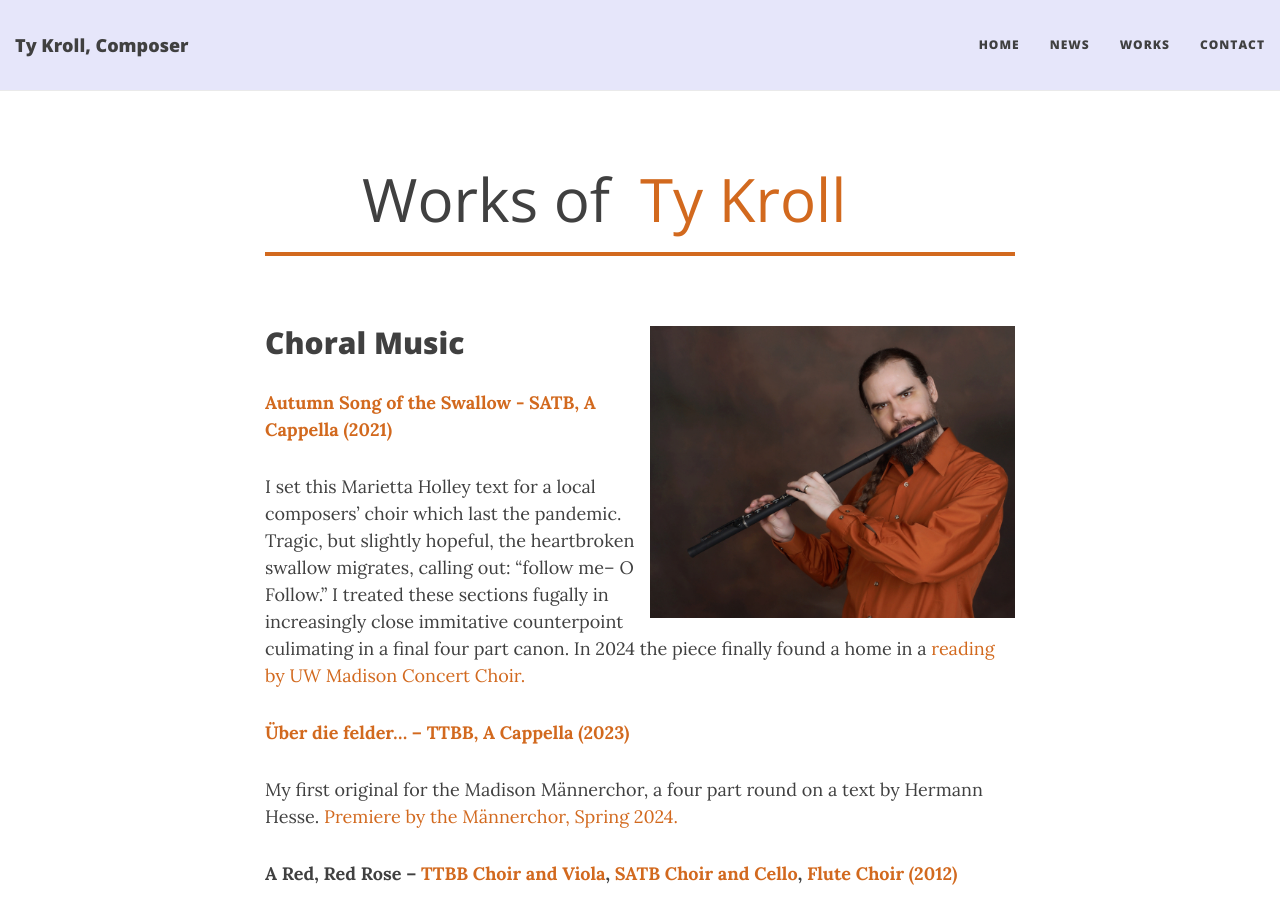
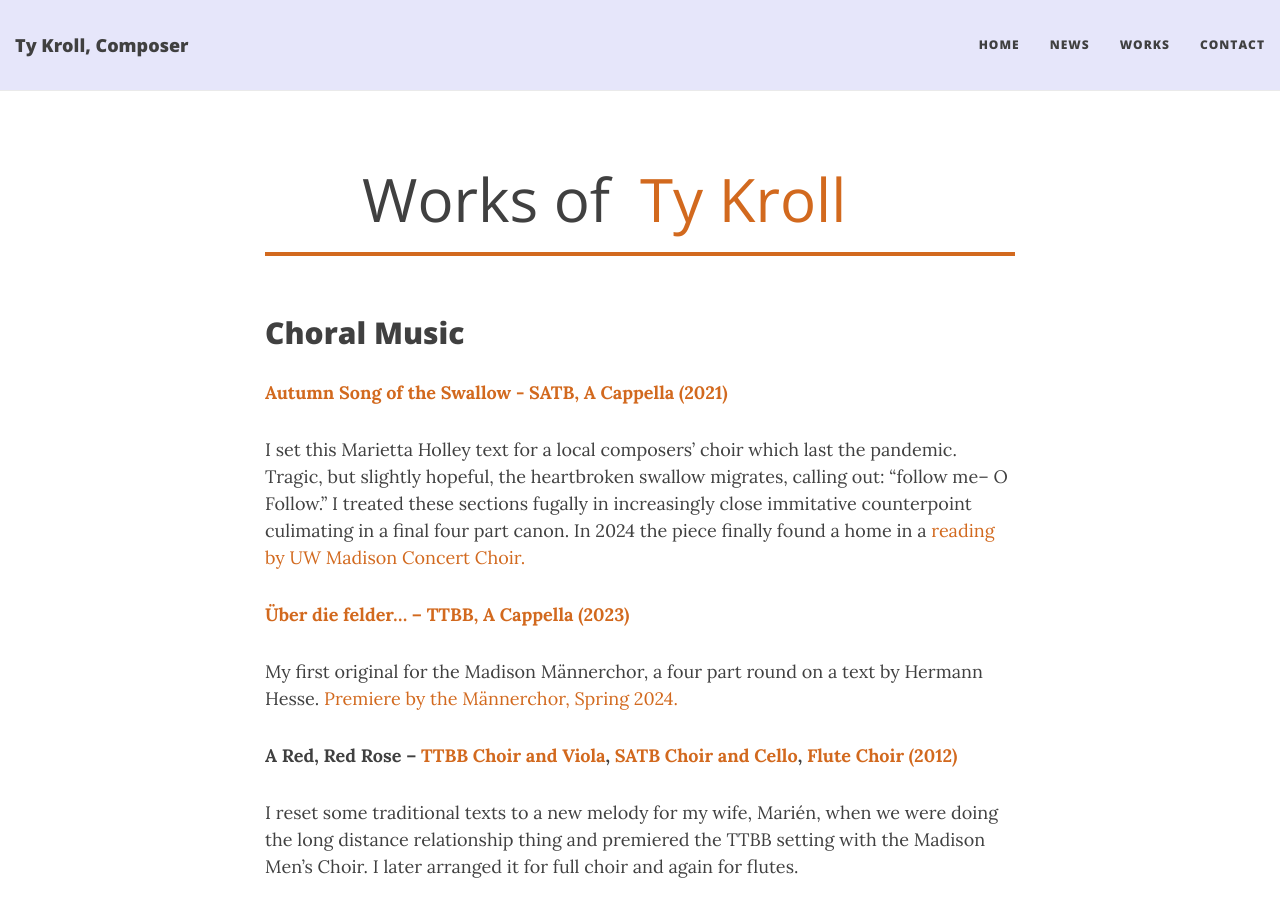
Before and after one commit to ctrueden/tykroll.com, a Jekyll site: the page built from works.md, in a window 1280 px wide and 900 px high. Built offline with Jekyll 4.4.1, drawn with Linux system fonts in a browser that asks for light colours; nearby versions of some CDN libraries.

Commit message:
Update works.md

```diff
--- a/works.md
+++ b/works.md
@@ -2,8 +2,6 @@
 title: Works of
 subtitle: Ty Kroll
 ---
-
-<img src="/img/Ty3.jpg" style="float: right; width: 50%; padding-left: 10px">
 
 ## Choral Music
 
@@ -40,6 +38,8 @@ I set this standard for the UW Men’s Choir. For the premiere we doubled the ba
 __[Saint Louis Blues – SATB Divisi, A Cappella (2015)](https://www.musicnotes.com/sheetmusic/mtd.asp?ppn=MN0156078)__
 
 For this setting I was heavily influenced by some spiritual settings of Moses Hogan’s I’ve sung. I tried to do a similar treatment here but with a standard. This setting was read by the UW-Madison Concert Choir.
+
+<img src="/img/Ty3.jpg" style="float: right; width: 50%; padding-left: 10px">
 
 ## Flute Ensemble Music
 
```
